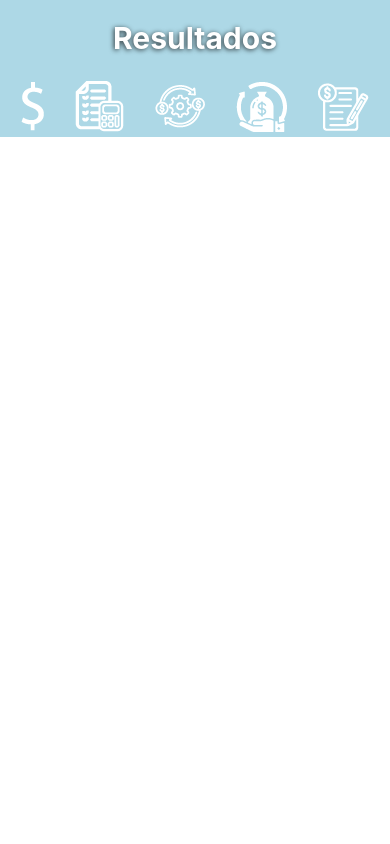
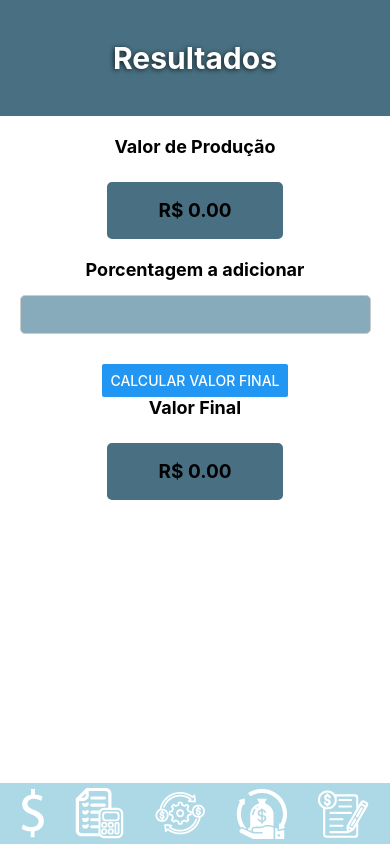
Before and after one commit to ICEI-PUC-Minas-PMV-ADS/ads-2024-1-e3-proj-mov-t8-pmv-ads-2024-1-e3-proj-printpro-wizard, a React Native app in the folder print-pro/: screen /Resultados in a window 390 px wide. Built offline with nearby package versions, Linux system fonts and the light colour scheme.

Commit message:
Pagina de Resultados

```diff
--- a/print-pro/App.js
+++ b/print-pro/App.js
@@ -5,7 +5,7 @@ import Footer from './src/pages/Footer/index';
 import Resultados from './src/pages/Resultados';
 import PagRetorno from './src/pages/PagRetorno';
 import CalcDetalhado from './src/pages/CalcDetalhado';
-import Orcamento from './src/pages/Orcamento';
+import Orçamento from './src/pages/Orcamento';
 import Custo from './src/pages/Custo';
 import Login from "./src/pages/Login";
 import Cadastro from "./src/pages/Cadastro";
@@ -25,7 +25,7 @@ export default function App() {
          <Stack.Screen name="Resultados" component={Resultados} options={{headerShown: false}}/>
          <Stack.Screen name="CalcDetalhado" component={CalcDetalhado} options={{headerShown: false}}/>
          <Stack.Screen name="PagRetorno" component={PagRetorno} options={{headerShown: false}}/>
-         <Stack.Screen name="Orcamento" component={Orcamento} options={{headerShown: false}}/>
+         <Stack.Screen name="Orcamento" component={Orçamento} options={{headerShown: false}}/>
        </Stack.Navigator>
      </NavigationContainer>
   );
--- a/print-pro/src/pages/PagRetorno.js
+++ b/print-pro/src/pages/PagRetorno.js
@@ -1,21 +1,22 @@
 import React, { useState } from "react";
 import { View, Text, TextInput, StyleSheet, Button, ScrollView } from 'react-native';
 import Footer from './Footer/index';
+import { useNavigation } from '@react-navigation/native';
 
 const PagRetorno = () => {
   const [investmentA, setInvestmentA] = useState("");
   const [investmentB, setInvestmentB] = useState("");
   const [investmentC, setInvestmentC] = useState("");
   const [investmentD, setInvestmentD] = useState("");
-  const [result, setResult] = useState(null);
+  const navigation = useNavigation();
 
   const calculateResult = () => {
     const a = parseFloat(investmentA) || 0;
     const b = parseFloat(investmentB) || 0;
     const c = parseFloat(investmentC) || 0;
     const d = parseFloat(investmentD) || 0;
-    const calculatedResult = "R$" + (a / (b * c * d)).toFixed(2);
-    setResult(calculatedResult);
+    const calculatedResult = (a / (b * c * d)).toFixed(2);
+    navigation.navigate('Resultados', { roiResult: calculatedResult });
   };
 
   return (
@@ -64,12 +65,6 @@ const PagRetorno = () => {
         </View>
 
         <Button title="Resultado" onPress={calculateResult} color='#88ABBB'/>
-
-        {result !== null && (
-          <View style={styles.resultBox}>
-            <Text style={styles.resultText}>Resultado: {result}</Text>
-          </View>
-        )}
       </ScrollView>
       <Footer />
     </View>
--- a/print-pro/src/pages/Resultados.js
+++ b/print-pro/src/pages/Resultados.js
@@ -1,37 +1,116 @@
-import React from "react";
-import { View, Text, StyleSheet } from 'react-native';
+import React, { useState } from "react";
+import { View, Text, StyleSheet, ScrollView, TextInput, Button } from 'react-native';
 import Footer from './Footer/index';
+import { useRoute } from '@react-navigation/native';
 
 const Resultados = () => {
+  const route = useRoute();
+  const totalCost = route.params?.totalCost || 0;
+
+  const [percentage, setPercentage] = useState('');
+  const [finalValue, setFinalValue] = useState(totalCost);
+
+  const handleCalculateFinalValue = () => {
+    const percentageValue = parseFloat(percentage) || 0;
+    const addedValue = (percentageValue / 100) * totalCost;
+    setFinalValue(totalCost + addedValue);
+  };
+
   return (
     <View style={styles.container}>
+      <ScrollView contentContainerStyle={styles.scrollContainer}>
+        <Text style={styles.headerText}>Resultados</Text>
 
-      <Text style={styles.text}>Resultados</Text>
-      <Footer/>
+        <View style={styles.boxContainer}>
+          <Text style={styles.labelText}>Valor de Produção</Text>
+          <View style={styles.resultBox}>
+            <Text style={styles.resultText}>R$ {totalCost.toFixed(2)}</Text>
+          </View>
+        </View>
 
+        <View style={styles.boxContainer}>
+          <Text style={styles.labelText}>Porcentagem a adicionar</Text>
+          <TextInput
+            style={styles.input}
+            keyboardType="numeric"
+            value={percentage}
+            onChangeText={setPercentage}
+          />
+        </View>
+
+        <Button title="Calcular Valor Final" onPress={handleCalculateFinalValue} />
+
+        <View style={styles.boxContainer}>
+          <Text style={styles.labelText}>Valor Final</Text>
+          <View style={styles.resultBox}>
+            <Text style={styles.resultText}>R$ {finalValue.toFixed(2)}</Text>
+          </View>
+        </View>
+
+      </ScrollView>
+      <Footer />
     </View>
-)};
+  );
+};
 
 const styles = StyleSheet.create({
   container: {
     flex: 1,
+    backgroundColor: 'white',
+  },
+  scrollContainer: {
+    flexGrow: 1,
+    justifyContent: 'flex-start',
     alignItems: 'center',
-    justifyContent: 'flex-start',
-    backgroundColor: 'white'
   },
-  text: {
+  headerText: {
     fontSize: 30,
     fontWeight: 'bold',
-    backgroundColor: '#ADD8E6',
-    padding: 20,
+    backgroundColor: '#487082',
+    padding: 40,
     width: '100%',
     color: 'white',
-    outline: 'black',
     textAlign: 'center',
     textShadowColor: 'rgba(0,0,0, 0.75)',
     textShadowOffset: { width: -1, height: 1},
-    textShadowRadius: 5
-  }
+    textShadowRadius: 5,
+    marginBottom: 20
+  },
+  boxContainer: {
+    width: '90%',
+    marginBottom: 20,
+    alignItems: 'center',
+  },
+  labelText: {
+    fontSize: 18,
+    fontWeight: 'bold',
+    color: 'black',
+    marginBottom: 5
+  },
+  resultBox: {
+    width: '50%',
+    padding: 15,
+    backgroundColor: '#487082',
+    borderColor: '#487082',
+    borderWidth: 2,
+    borderRadius: 5,
+    alignItems: 'center',
+    marginTop: 20,
+  },
+  resultText: {
+    fontSize: 19,
+    fontWeight: 'bold',
+    color: 'black',
+  },
+  input: {
+    width: '100%',
+    padding: 10,
+    margin: 10,
+    backgroundColor: '#88ABBB',
+    borderColor: '#ccc',
+    borderWidth: 1,
+    borderRadius: 5,
+  },
 });
 
 export default Resultados;
```
